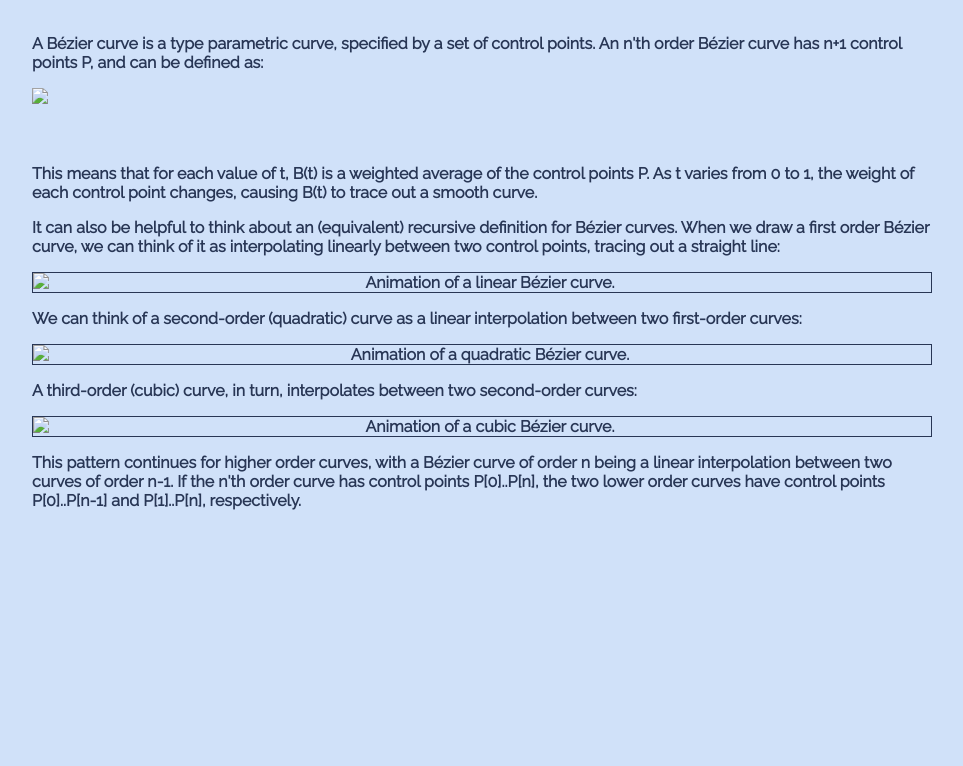
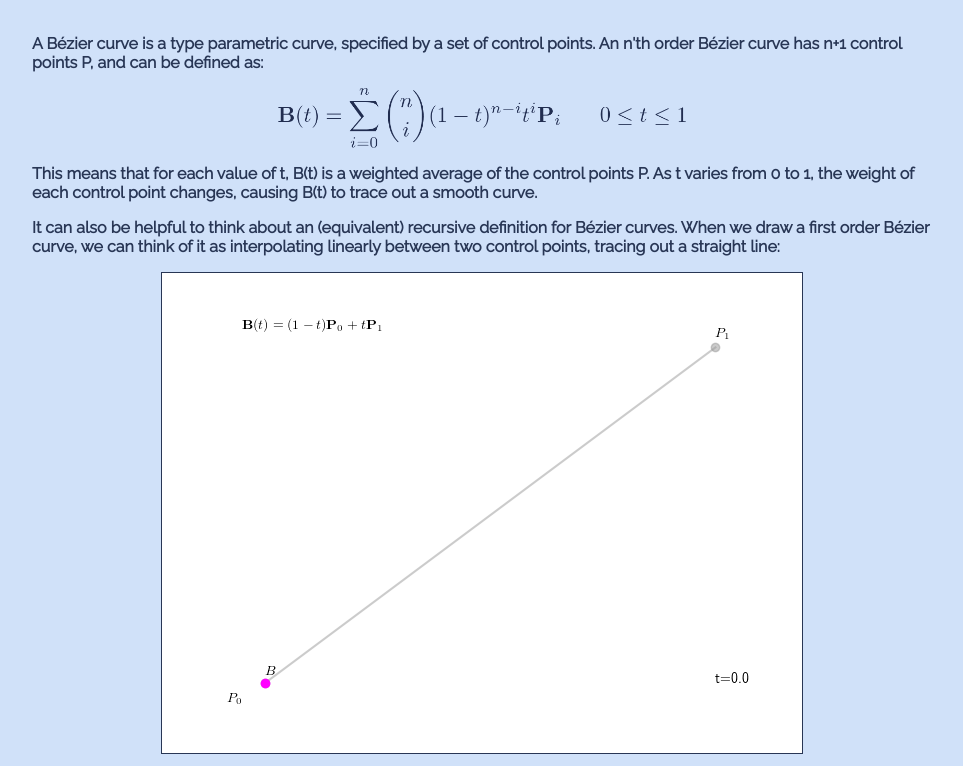
Before and after one commit to gearoidfox/bezier, a plain HTML site: page index.html in a window 1280 px wide. Shown: the part 614-1380 px from the top of the page, without its empty margins (158-1121 px from the left). Before the commit the page ends 1140 px from the top, so only its background shows below. Drawn offline with Linux system fonts and the light colour scheme.

Commit message:
Fix image links

```diff
--- a/index.html
+++ b/index.html
@@ -47,15 +47,15 @@
                                 <p> A <b>Bézier curve</b> is a type parametric curve, specified by a set of control points.
                                 An n'th order Bézier curve has n+1 control points P, and can be defined as:</p>
 
-                                <p> <img class="inline" src="equation_blue.png"></img></p>
+                                <p> <img class="inline" src="img/equation_blue.png"></img></p>
                                 <p> This means that for each value of t, B(t) is a weighted average of the control points P. As t varies from 0 to 1, the weight of each control point changes, causing B(t) to trace out a smooth curve.</p>
                                 <p> It can also be helpful to think about an (equivalent) recursive  definition for Bézier curves. When we draw a first order Bézier curve, we can think of it as interpolating linearly between two control points, tracing out a straight line:</p>
-                                <p> <img src="linear.gif" alt="Animation of a linear Bézier curve."></p>
+                                <p> <img src="img/linear.gif" alt="Animation of a linear Bézier curve."></p>
                                 <p>We can think of a second-order (quadratic) curve as a linear interpolation between two first-order curves:</p>
-                                <p> <img src="quadratic.gif" alt="Animation of a quadratic Bézier curve."> </p>
+                                <p> <img src="img/quadratic.gif" alt="Animation of a quadratic Bézier curve."> </p>
                                 </p>
                                 <p>A third-order (cubic) curve, in turn, interpolates between two second-order curves:</p>
-                                <p> <img src="cubic.gif" alt="Animation of a cubic Bézier curve."> </p>
+                                <p> <img src="img/cubic.gif" alt="Animation of a cubic Bézier curve."> </p>
                                 <p>This pattern continues for higher order curves, with a Bézier curve of order n being a linear interpolation between two curves of order n-1. If the n'th order curve has control points P[0]..P[n], the two lower order curves have control points P[0]..P[n-1] and P[1]..P[n], respectively.</p>
                         </div>
                 </div>
```
Also changed, not shown: 1 other file.
